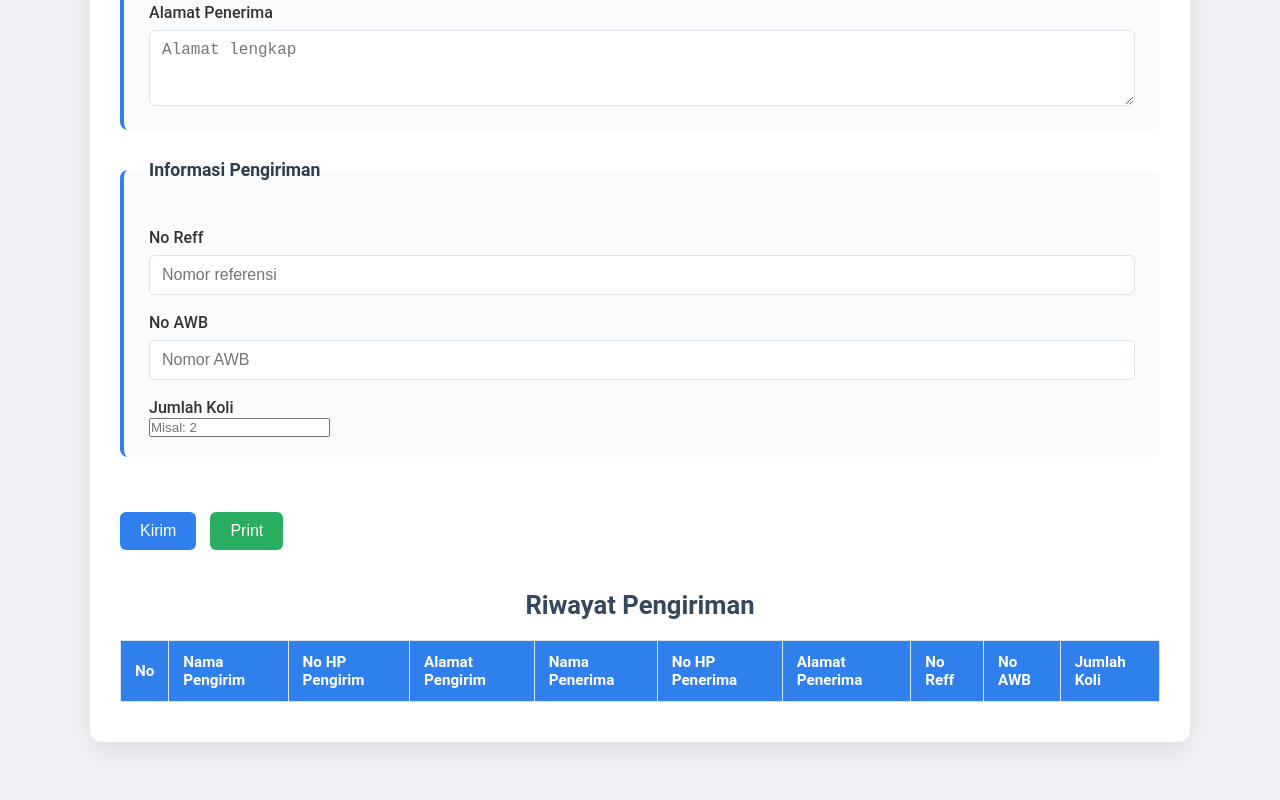
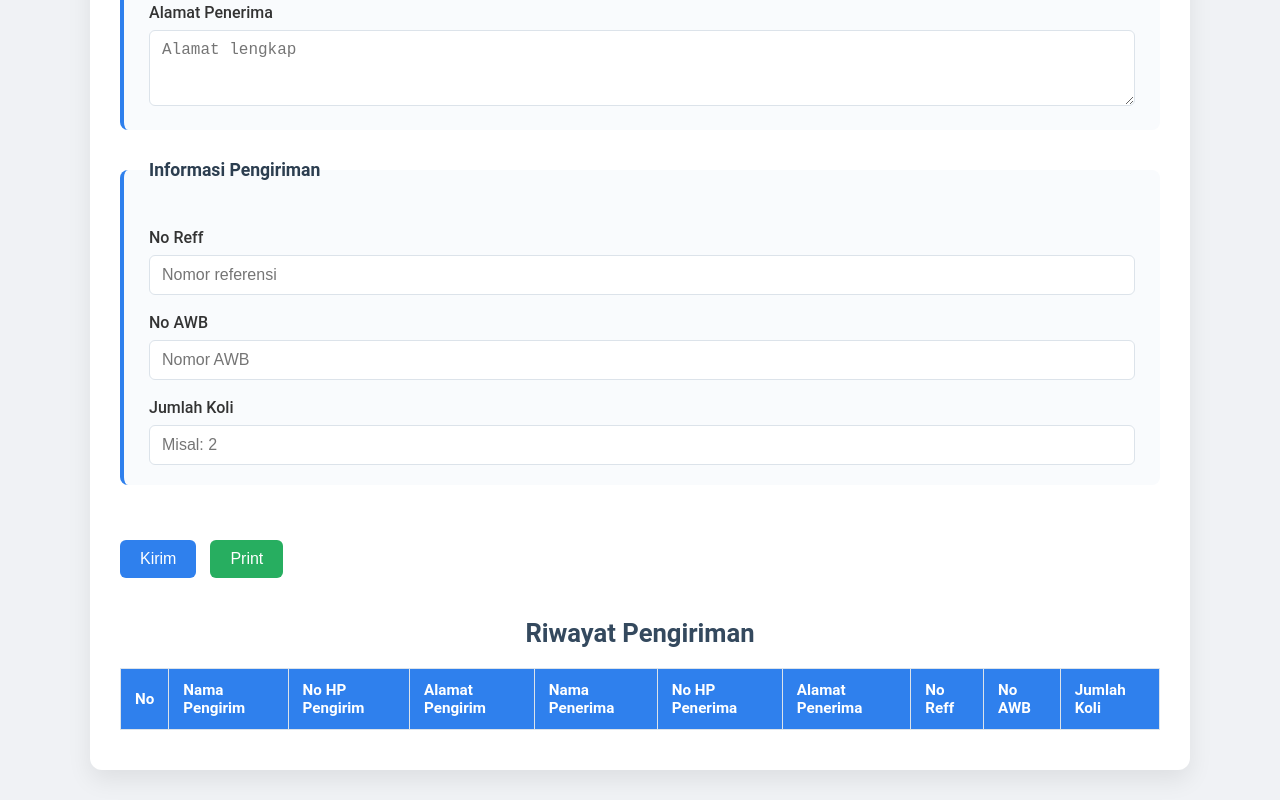
Before and after one commit to Rijal-Tafsiri14/FormPengisian, a plain HTML site: page index.html in a window 1280 px wide. Shown: the part 780-1580 px from the top of the page. Before the commit the page ends 1552 px from the top, so only its background shows below. Drawn offline with Linux system fonts and the light colour scheme.

Commit message:
Update style.css

```diff
--- a/style.css
+++ b/style.css
@@ -185,3 +185,20 @@ button#printBtn:hover {
     color: #555;
   }
 }
+/* ===== INPUT JUMLAH KOLI ===== */
+input[type="number"] {
+  width: 100%;
+  padding: 10px 12px;
+  margin-top: 8px;
+  border: 1.5px solid #dce3ea;
+  border-radius: 6px;
+  font-size: 1rem;
+  background-color: #ffffff;
+  transition: all 0.3s ease;
+}
+
+input[type="number"]:focus {
+  border-color: #2f80ed;
+  background-color: #eef7ff;
+  outline: none;
+}
```
